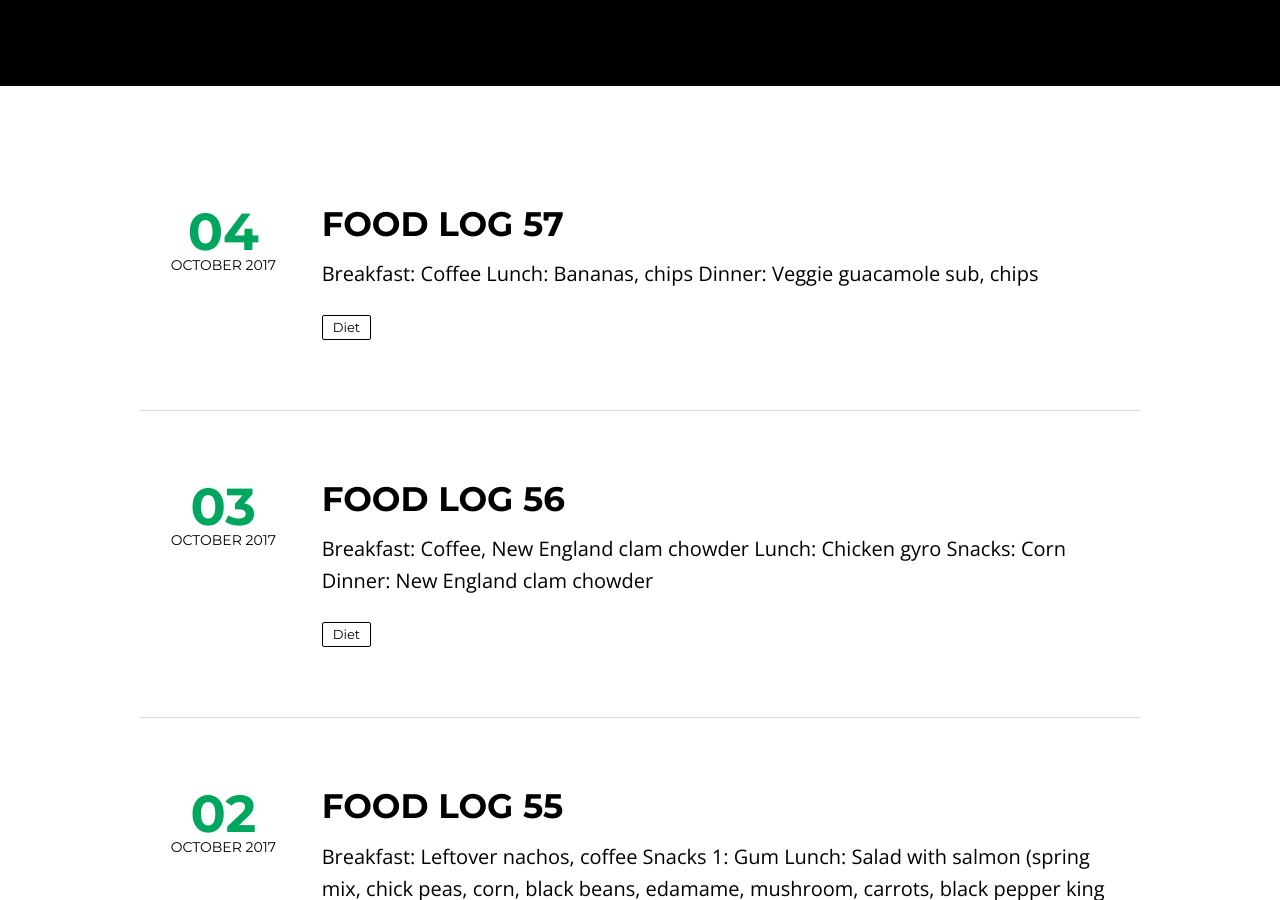
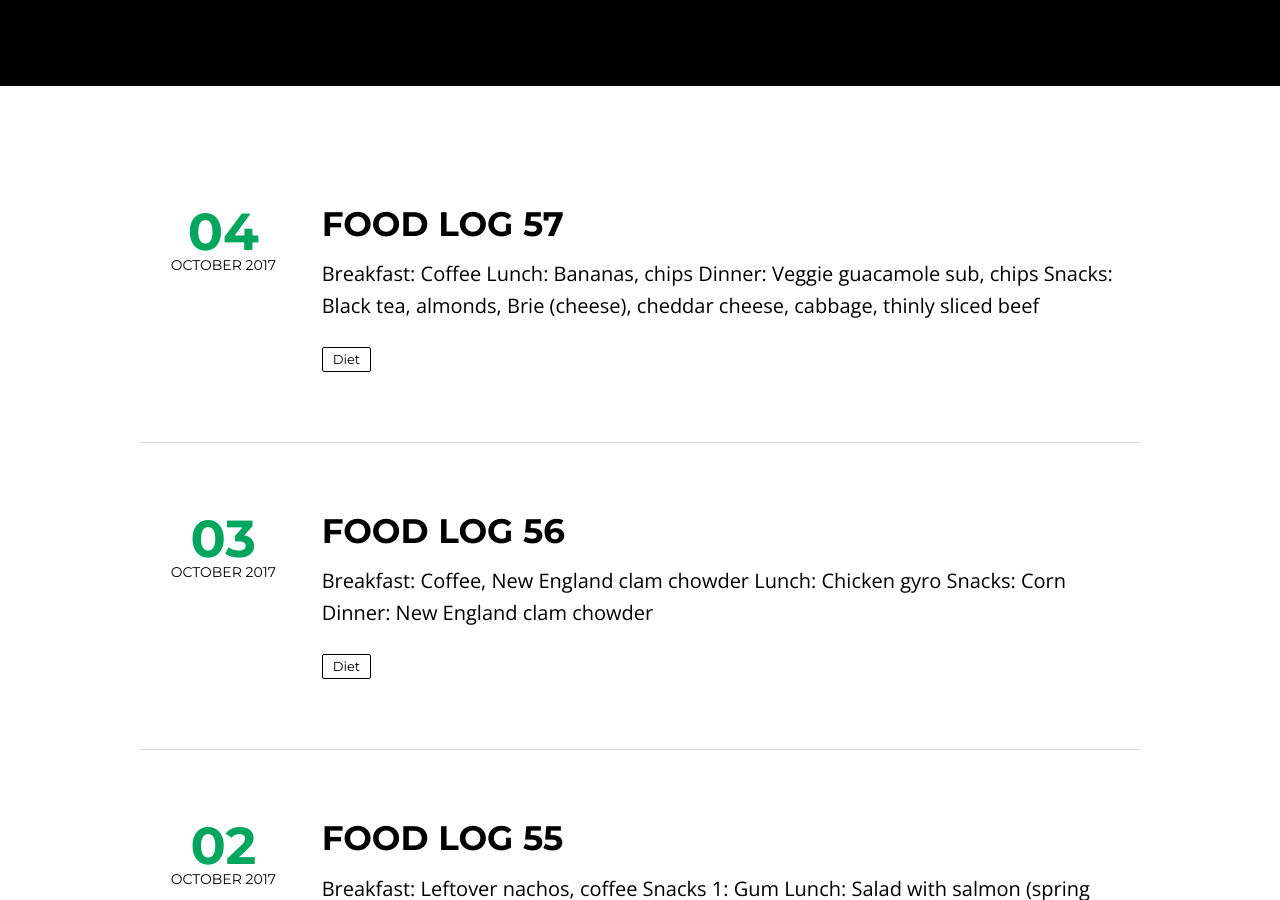
Before and after one commit to kcmlin/kcmlin.github.io, a Jekyll site: the page built from index.html, in a window 1280 px wide and 900 px high, scrolled down 438 px. Built offline with Jekyll 4.4.1, drawn with Linux system fonts in a browser that asks for light colours; nearby versions of some CDN libraries; the list of posts is cut into pages by our own code.

Commit message:
Update 2017-10-04-food57.md

```diff
--- a/_posts/2017-10-04-food57.md
+++ b/_posts/2017-10-04-food57.md
@@ -14,3 +14,4 @@ published: true
 * **Breakfast**: Coffee
 * **Lunch**: Bananas, chips
 * **Dinner**: Veggie guacamole sub, chips
+* **Snacks**: Black tea, almonds, Brie (cheese), cheddar cheese, cabbage, thinly sliced beef
```
